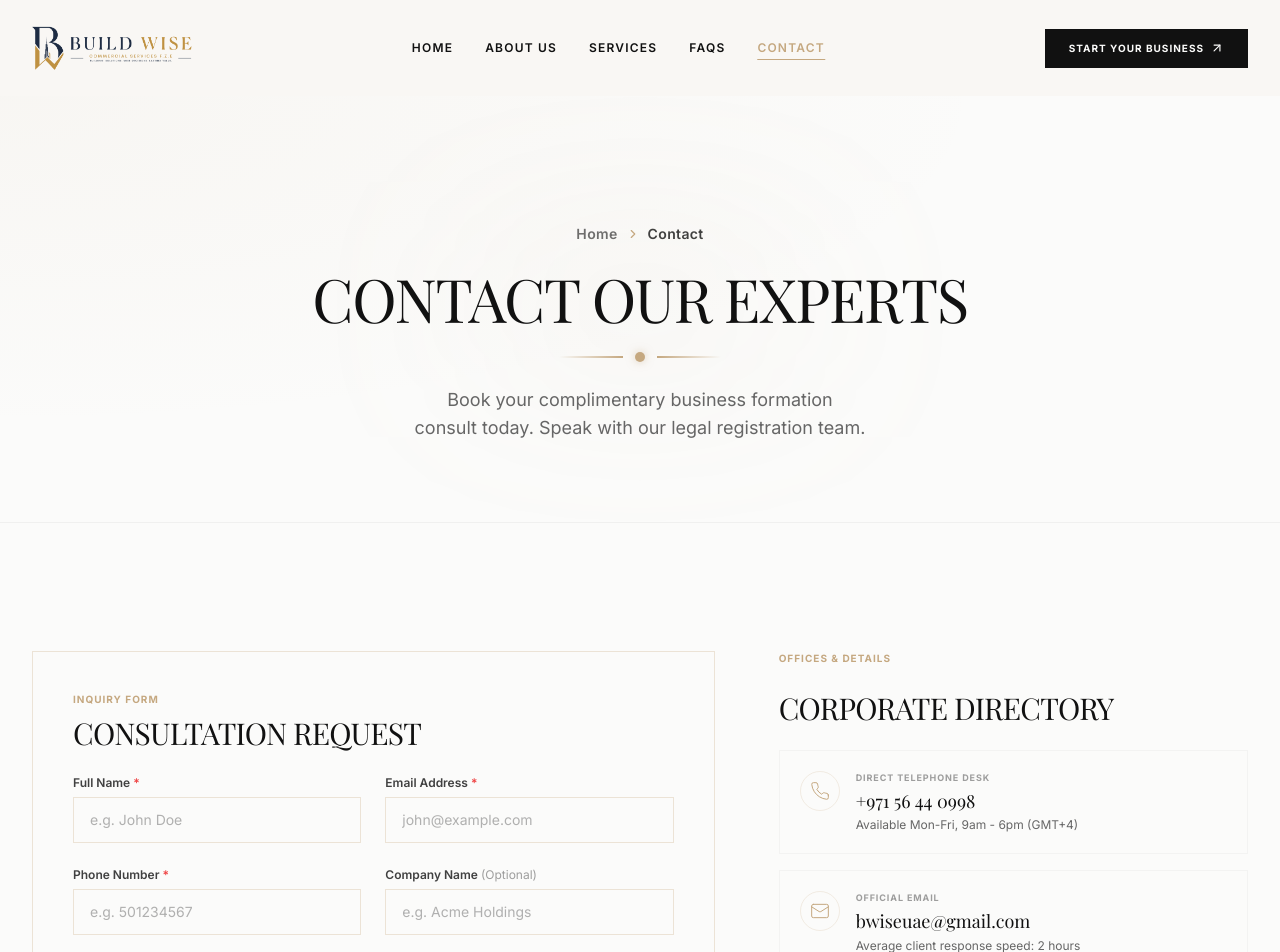
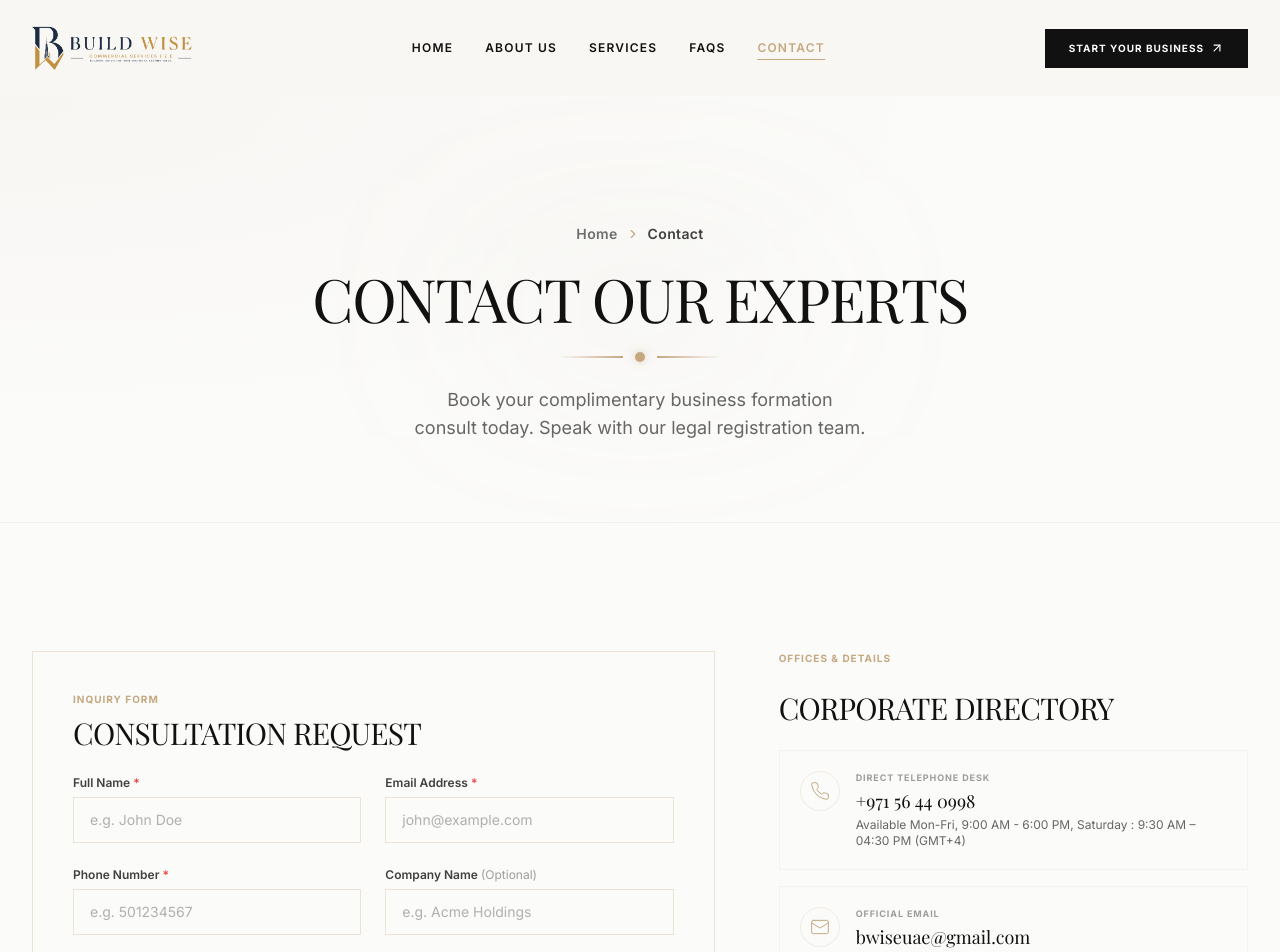
Before and after one commit to sandip15sss/open-business-uae, a Next.js app: page /contact in a window 1280 px wide. Shown: the top 952 px of the page. Built offline with nearby package versions, Linux system fonts and the light colour scheme; a web font is replaced by a local one.

Commit message:
mob logo size fixed

```diff
--- a/src/app/contact/page.tsx
+++ b/src/app/contact/page.tsx
@@ -393,7 +393,7 @@ export default function ContactPage() {
                 <ContactCard
                   title="Direct Telephone Desk"
                   value="+971 56 44 0998"
-                  subtext="Available Mon-Fri, 9am - 6pm (GMT+4)"
+                  subtext="Available Mon-Fri, 9:00 AM - 6:00 PM, Saturday : 9:30 AM – 04:30 PM (GMT+4)"
                   href="tel:+971 56 44 0998"
                   icon={Phone}
                   delay={0.1}
```
